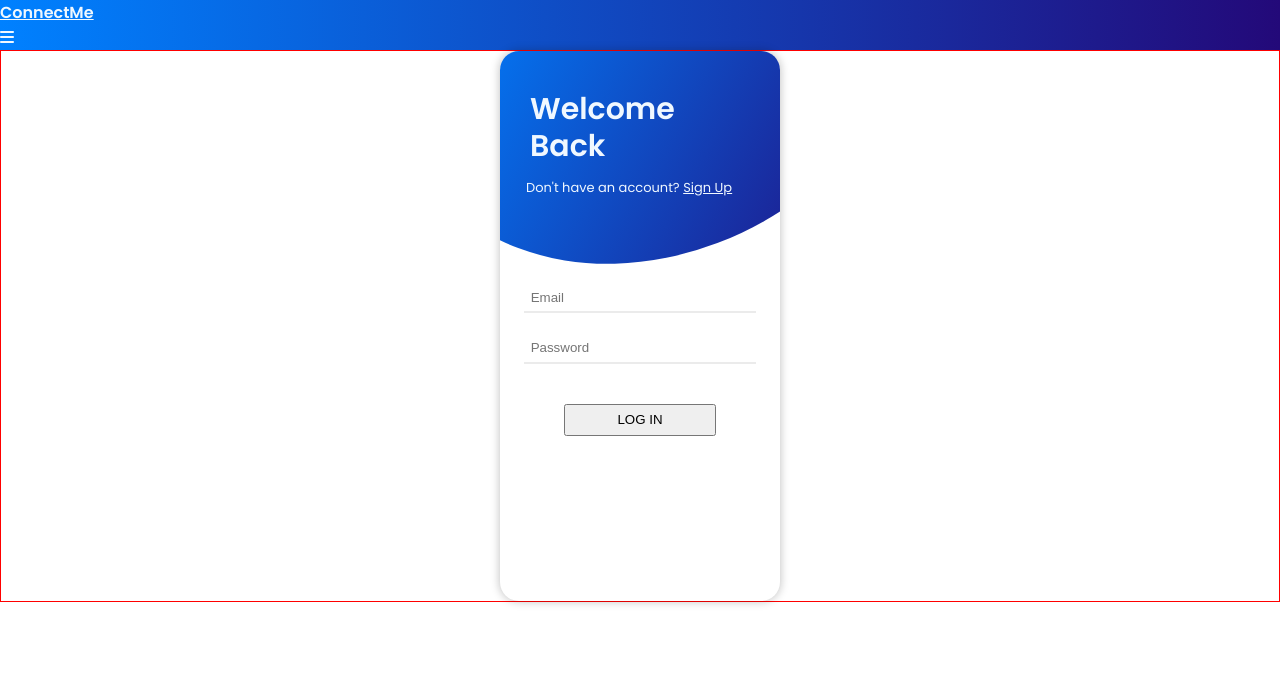
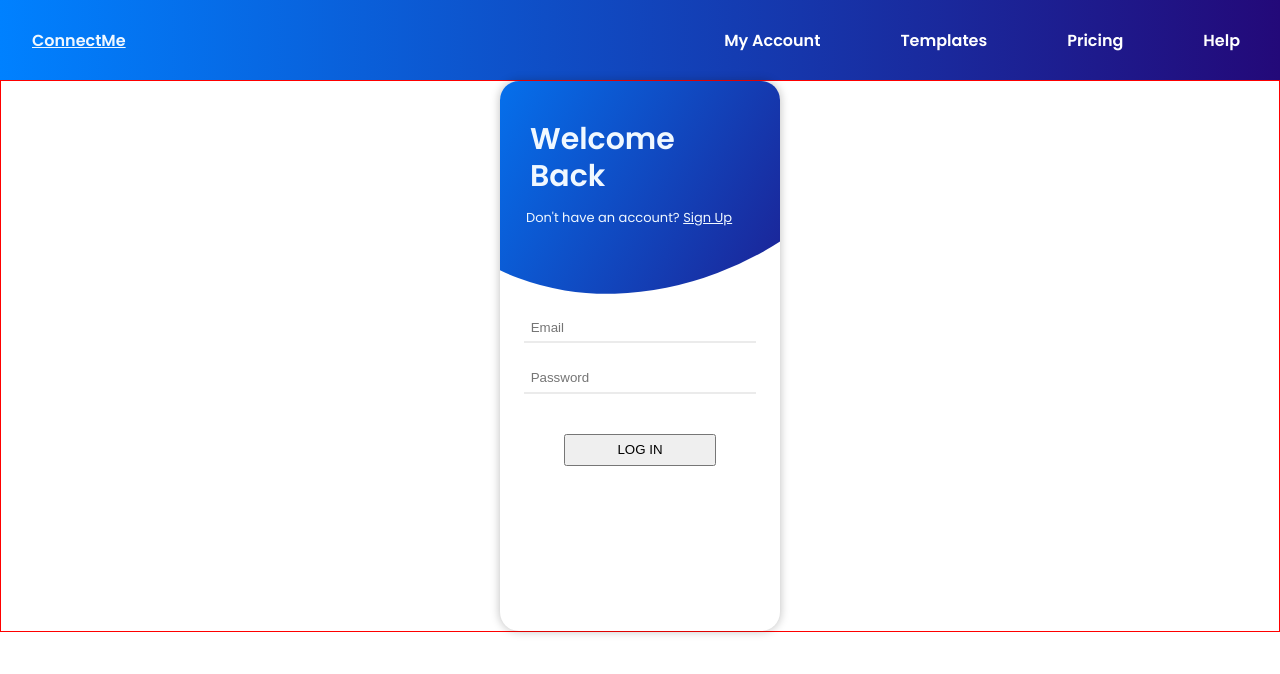
Before and after one commit to LennyRemache/ConnectMe, a React (Create React App) app in the folder frontend/: page /form/login in a window 1280 px wide. Shown: the top 674 px of the page. Built offline with nearby package versions, Linux system fonts and the light colour scheme.

Commit message:
New navbar design

```diff
--- a/frontend/src/components/Dropdown.jsx
+++ b/frontend/src/components/Dropdown.jsx
@@ -0,0 +1,34 @@
+import React, { useState } from "react";
+import { MenuItems } from "./MenuItems";
+import "../styles/Dropdown.css";
+import { NavLink } from "react-router-dom";
+
+function Dropdown() {
+  const [click, setClicked] = useState(false);
+
+  const handleClick = () => setClicked(!click);
+  return (
+    <>
+      <ul
+        onClick={handleClick}
+        className={click ? "dropdown-menu clicked" : "dropdown-menu"}
+      >
+        {MenuItems.map((item, index) => {
+          return (
+            <li key={index}>
+              <NavLink
+                to={item.path}
+                className={item.cName}
+                onClick={() => setClicked(false)}
+              >
+                {item.title}
+              </NavLink>
+            </li>
+          );
+        })}
+      </ul>
+    </>
+  );
+}
+
+export default Dropdown;
--- /dev/null
+++ b/frontend/src/components/MenuItems.jsx
@@ -0,0 +1,5 @@
+export const MenuItems = [
+  { title: "Profile", path: "/profile", cName: "dropdown-link" },
+  { title: "Settings", path: "/settings", cName: "dropdown-link" },
+  { title: "Log Out", path: "/", cName: "dropdown-link" },
+];
--- a/frontend/src/components/NavBar.jsx
+++ b/frontend/src/components/NavBar.jsx
@@ -1,5 +1,4 @@
 import React, { useState } from "react";
-import { Button } from "./Button";
 import Dropdown from "./Dropdown";
 import "../styles/NavBar.css";
 import { NavLink } from "react-router-dom";
@@ -9,18 +8,71 @@ import { statusAtom } from "../App";
 function NavBar() {
   const [loggedIn] = useAtom(statusAtom);
   const [click, setClicked] = useState(false);
+  const [dropdown, setDropdown] = useState(false);
 
   const handleClick = () => setClicked(!click);
+  const closeMobileMenu = () => setClicked(false);
+
+  const onMouseEnter = () => {
+    if (window.innerWidth < 960) {
+      setDropdown(false);
+    } else {
+      setDropdown(true);
+    }
+  };
+  const onMouseLeave = () => {
+    setDropdown(false);
+  };
 
   return (
     <>
       <nav className="mainNav">
-        <NavLink to="/" className="navbarLogo">
+        <NavLink to="/" className="navbar-logo">
           ConnectMe
         </NavLink>
-        <div className="menuIcon" onClick={handleClick}>
+        <div className="menu-icon" onClick={handleClick}>
           <i className={click ? "fas fa-times" : "fas fa-bars"} />
         </div>
+        <ul className={click ? "nav-menu active" : "nav-menu"}>
+          <li
+            className="nav-item"
+            onMouseEnter={onMouseEnter}
+            onMouseLeave={onMouseLeave}
+          >
+            <NavLink
+              to="profile"
+              className="nav-links"
+              onClick={closeMobileMenu}
+            >
+              My Account
+            </NavLink>
+            {dropdown && <Dropdown />}
+          </li>
+
+          <li className="nav-item">
+            <NavLink
+              to="templates"
+              className="nav-links"
+              onClick={closeMobileMenu}
+            >
+              Templates
+            </NavLink>
+          </li>
+          <li className="nav-item">
+            <NavLink
+              to="pricing"
+              className="nav-links"
+              onClick={closeMobileMenu}
+            >
+              Pricing
+            </NavLink>
+          </li>
+          <li className="nav-item">
+            <NavLink to="help" className="nav-links" onClick={closeMobileMenu}>
+              Help
+            </NavLink>
+          </li>
+        </ul>
       </nav>
     </>
   );
--- a/frontend/src/index.css
+++ b/frontend/src/index.css
@@ -2,6 +2,7 @@
 
 body {
   margin: 0;
+  padding: 0;
   font-family: "Poppins", sans-serif;
   -webkit-font-smoothing: antialiased;
   -moz-osx-font-smoothing: grayscale;
@@ -26,3 +27,8 @@ a:hover,
 a:active {
   color: inherit;
 }
+
+ul {
+  list-style-type: none;
+  padding: 0;
+}
--- a/frontend/src/styles/Dropdown.css
+++ b/frontend/src/styles/Dropdown.css
@@ -0,0 +1,28 @@
+.dropdown-menu {
+  width: 200px;
+  position: absolute;
+  top: 80px;
+  list-style: none;
+  text-align: start;
+}
+
+.dropdown-menu li {
+  background: #1888ff;
+  cursor: pointer;
+}
+
+.dropdown-menu li:hover {
+  background: #5cabff;
+}
+.dropdown-menu.clicked {
+  display: none;
+}
+
+.dropdown-link {
+  display: block;
+  width: 100%;
+  height: 100%;
+  text-decoration: none;
+  color: aliceblue;
+  padding: 11px;
+}
--- a/frontend/src/styles/NavBar.css
+++ b/frontend/src/styles/NavBar.css
@@ -7,4 +7,73 @@
   );
   color: aliceblue;
   font-weight: 600;
+  height: 80px;
+  display: flex;
+  justify-content: space-between;
+  align-items: center;
 }
+
+.navbar-logo {
+  padding: 0 2rem;
+}
+
+.menu-icon {
+  display: none;
+}
+
+.nav-menu {
+  display: flex;
+  justify-content: space-between;
+}
+
+.nav-item {
+  display: flex;
+  align-items: center;
+  height: 80px;
+  padding: 0 1.5rem;
+}
+
+.nav-links {
+  color: white;
+  text-decoration: none;
+  padding: 0.5rem 1rem;
+}
+
+.nav-links:hover {
+  background-color: #1888ff;
+  border-radius: 4px;
+  transition: all 0.2s ease-out;
+}
+
+@media screen and (max-width: 960px) {
+  .menu-icon {
+    display: block;
+    padding: 0 2rem;
+  }
+
+  .nav-menu {
+    display: flex;
+    flex-direction: column;
+    width: 100%;
+
+    position: absolute;
+    top: 60px;
+    left: -100%;
+    opacity: 1;
+    transition: all 0.5s ease;
+  }
+
+  .nav-menu.active {
+    background: #242222;
+    left: 0;
+    opacity: 1;
+    transition: all 0.5s ease;
+    z-index: 1;
+  }
+
+  .nav-links {
+    text-align: center;
+    padding: 2rem;
+    width: 100%;
+  }
+}
```
Also changed, not shown: frontend/src/components/Button.jsx (deleted), frontend/src/styles/Button.css (deleted).
